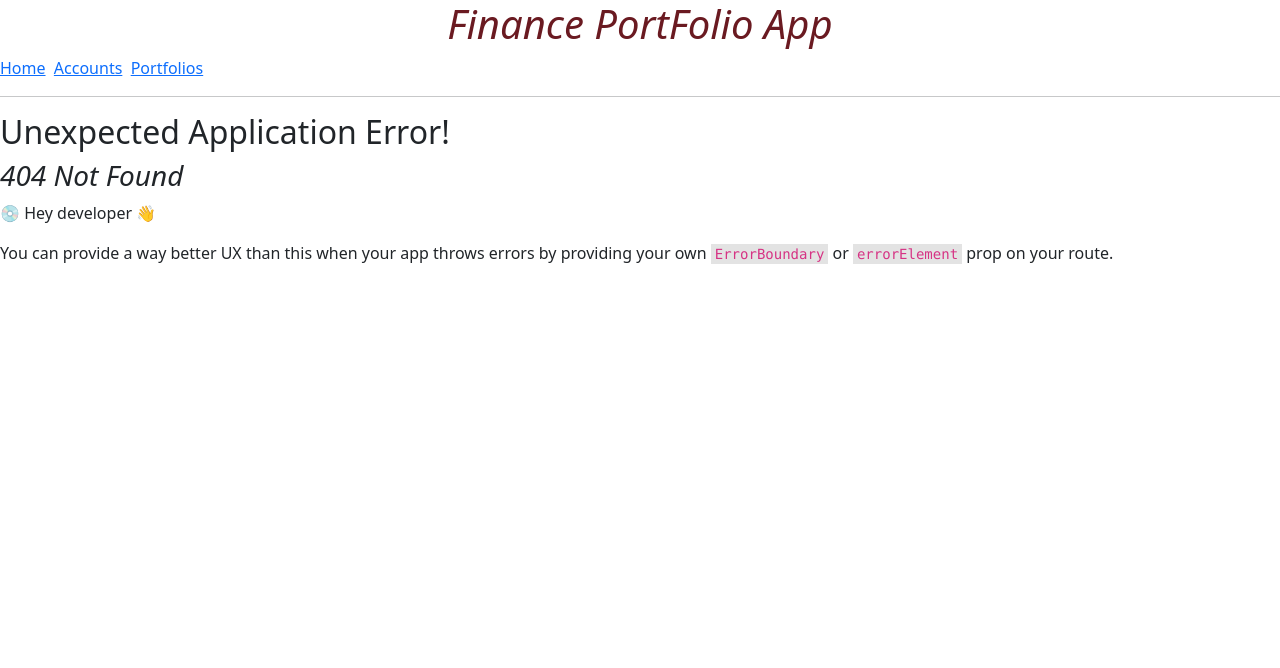
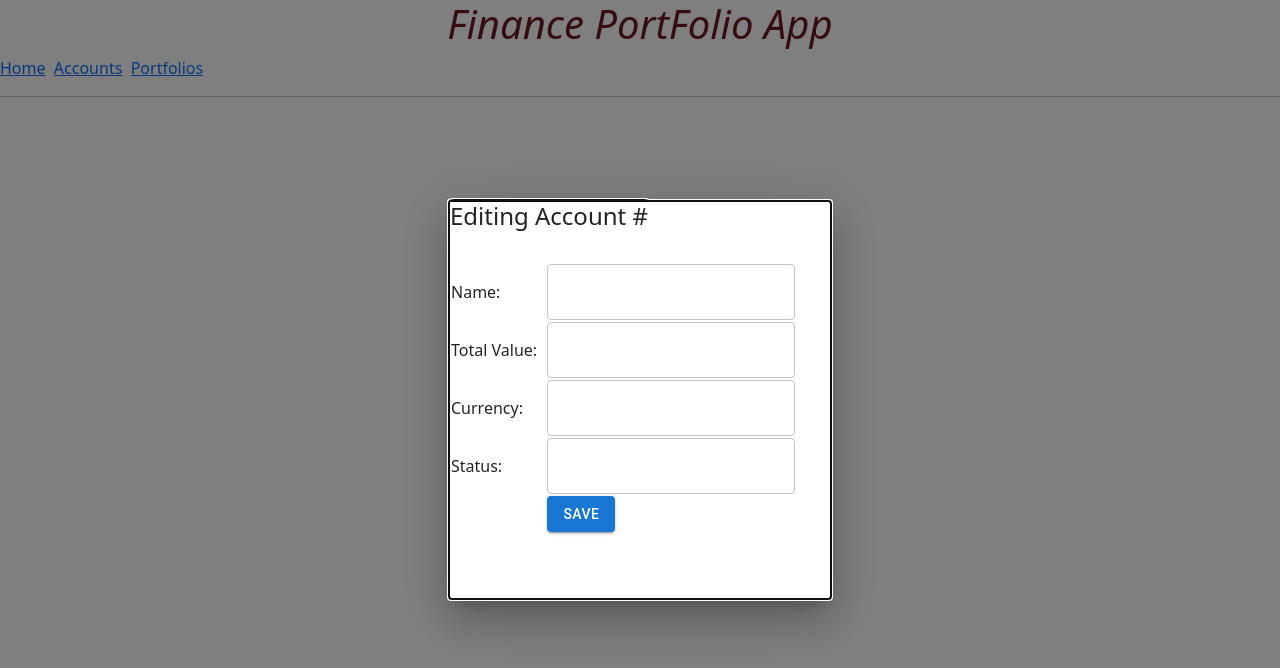
Before and after one commit to spring-lab-01/finance-portfolio, a React (Vite) app in the folder src/main/frontend/: page /accounts/1 in a window 1280 px wide. Before the commit this address had no page. Shown: the top 668 px of the page. Built offline with nearby package versions, Linux system fonts and the light colour scheme; no server answers.

Commit message:
edit dialog saved

```diff
--- a/src/main/frontend/src/components/AccountEdit.tsx
+++ b/src/main/frontend/src/components/AccountEdit.tsx
@@ -1,60 +1,157 @@
-import {useEffect, useState} from "react";
+import {ChangeEvent, FormEvent, useEffect, useState} from "react";
 import {Account} from "./Account.tsx";
+import {Box, Button, Modal, TextField} from "@mui/material";
+import {useParams} from "react-router-dom";
 
 
-export function AccountsList(){
-    const [accounts, setAccounts] = useState<Account[]>([]);
-    //const [totalValue, setTotalValue] =  useState<number>(0.0);
+
+export function AccountEdit() {
+    const { id } = useParams();
+    const [selectedAccount, setSelectedAccount] = useState<Account>(new Account());
 
     useEffect(() => {
-        fetch("/api/accounts", {
+         fetch(`/api/accounts/${id}`, {
             method: 'GET',
             headers: {
                 'Content-Type': 'application/json',
             },
-        }) .then(response => response.json())
-            .then(data => setAccounts(data));
-    }, []);
+        }).then(response => response.json())
+            .then(data => setSelectedAccount(data));
+    },[]);
 
-    // const listaccounts = accounts.map(portfolio =>
-    //     <tr>
-    //         <td>{portfolio.id}</td>
-    //         <td>{portfolio.name}</td>
-    //         {/*<td>{portfolio.tag}</td>*/}
-    //         <td>{portfolio.createdOn}</td>
-    //         <td>{portfolio.status}</td>
-    //         <td>{portfolio.totalValue}</td>
-    //         <td>{portfolio.currency}</td>
-    //         <td>
-    //            <Link to={"/account"} state={portfolio}>Edit</Link>
-    //         </td>
-    //     </tr>
-    // );
+    const handleClose = () => setOpen(false);
+
+    const handleSubmit = (event: FormEvent<HTMLFormElement>) => {
+        event.preventDefault();
+        fetch(`/api/accounts/${id}`, {
+            method: 'PUT',
+            headers: {
+                'Content-Type': 'application/json',
+            },
+            body: JSON.stringify(selectedAccount)
+        }).then(response => response.json())
+            .then(() => setOpen(false));
+    }
+
+    const handleChange = (event: ChangeEvent<HTMLInputElement>) => {
+        setSelectedAccount({...selectedAccount, [event.target.name]: event.target.value});
+    }
+
+    const [open, setOpen] = useState(true);
+
+    const style = {
+        position: 'absolute',
+        top: '50%',
+        left: '50%',
+        transform: 'translate(-50%, -50%)',
+        width: '30%',
+        height: '50%',
+        bgcolor: 'background.paper',
+        border: '2px solid #000',
+        boxShadow: 24
+    };
 
 
     return (
-        <div>
-            <h1>Accounts</h1>
-            <main>
+        <Modal
+            open={open}
+            onClose={handleClose}
+            aria-labelledby="modal-modal-title"
+            aria-describedby="modal-modal-description"
+        >
+            <Box
+                component="form"
+                sx={style}
+                noValidate
+                autoComplete="off"
+                onSubmit={(e) => handleSubmit(e)}
+            >
                 <div>
-                    <label>Name</label>
-                    <label>Value</label>
-                    <label>Currency</label>
-                    <label>Status</label>
+                    <h4>Editing Account #{selectedAccount.id} </h4>
+                    <br/>
+                    <table>
+                        <tbody>
+                        <tr>
+                            <td>
+                                Name:&nbsp;&nbsp;
+                            </td>
+                            <td>
+                                <TextField
+                                    required
+                                    id="outlined-required"
+                                    // label="Required"
+                                    name={"name"}
+                                    defaultValue={selectedAccount.name}
+                                    value={selectedAccount.name}
+                                    onChange={handleChange}
+                                />
+                            </td>
+                        </tr>
+                        <tr>
+                            <td>
+                                Total Value:&nbsp;&nbsp;
+                            </td>
+                            <td>
+                                <TextField
+                                    required
+                                    id="outlined-required"
+                                    // label="Required"
+                                    type="number"
+                                    name={"totalValue"}
+                                    defaultValue={selectedAccount.totalValue}
+                                    value={selectedAccount.totalValue}
+                                    onChange={handleChange}
+                                    slotProps={{
+                                        inputLabel: {
+                                            shrink: true,
+                                        },
+                                    }}
+                                />
+                            </td>
+                        </tr>
+                        <tr>
+                            <td>
+                                Currency:&nbsp;&nbsp;
+                            </td>
+                            <td>
+                                <TextField
+                                    required
+                                    id="outlined-required"
+                                    // label="Required"
+                                    name={"currency"}
+                                    defaultValue={selectedAccount.currency}
+                                    value={selectedAccount.currency}
+                                    onChange={handleChange}
+                                />
+                            </td>
+                        </tr>
+                        <tr>
+                            <td>
+                                Status:&nbsp;&nbsp;
+                            </td>
+                            <td>
+                                <TextField
+                                    required
+                                    id="outlined-required"
+                                    // label="Required"
+                                    name={"status"}
+                                    defaultValue={selectedAccount.status}
+                                    value={selectedAccount.status}
+                                    onChange={handleChange}
+                                />
+                            </td>
+                        </tr>
+                        <tr>
+                            <td></td>
+                            <td><Button type={"submit"} variant="contained"> Save </Button></td>
+                        </tr>
+                        </tbody>
+                    </table>
                 </div>
-                {accounts.map((entry) => {
-                    return (
-                        <div key={entry.id}>
-                            <label> {entry.name} </label>
-                            <label> {entry.totalValue} </label>
-                            <label> {entry.currency} </label>
-                            <label> {entry.status} </label>
-                        </div>
-                    )
-                })}
-            </main>
-        </div>
+
+            </Box>
+        </Modal>
     )
 }
 
-export default AccountsList;
+export default AccountEdit;
--- a/src/main/frontend/src/components/AccountsList.tsx
+++ b/src/main/frontend/src/components/AccountsList.tsx
@@ -1,47 +1,19 @@
-import {ChangeEvent, FormEvent, useEffect, useState} from "react";
+import {useEffect, useState} from "react";
 import {Account} from "./Account.tsx";
-import {Box, Button, Modal, TextField} from "@mui/material";
-
+import Table from '@mui/material/Table';
+import TableBody from '@mui/material/TableBody';
+import TableCell, { tableCellClasses } from '@mui/material/TableCell';
+import TableContainer from '@mui/material/TableContainer';
+import TableHead from '@mui/material/TableHead';
+import TableRow from '@mui/material/TableRow';
+import Paper from '@mui/material/Paper';
+import {Button} from "@mui/material";
+import { styled } from '@mui/material/styles';
+import {Link} from "react-router-dom";
 
 export function AccountsList() {
     const [accounts, setAccounts] = useState<Account[]>([]);
 
-    const [open, setOpen] = useState(false);
-    const [selectedAccount, setSelectedAccount] = useState<Account>(new Account());
-    const handelEdit = async (account: Account) => {
-        setOpen(true);
-        setSelectedAccount(account)
-    }
-    const handleClose = () => setOpen(false);
-
-    const handleSubmit = (event : FormEvent<HTMLFormElement>) => {
-        event.preventDefault();
-         fetch("/api/accounts", {
-            method: 'POST',
-            headers: {
-                'Content-Type': 'application/json',
-            },
-            body: JSON.stringify(selectedAccount)
-        }).then(response => response.json())
-            .then(() => setOpen(false));
-    }
-
-    const handleChange = (event : ChangeEvent<HTMLInputElement>) => {
-        setSelectedAccount({...selectedAccount,[event.target.name] : event.target.value});
-    }
-
-
-    const style = {
-        position: 'absolute',
-        top: '50%',
-        left: '50%',
-        transform: 'translate(-50%, -50%)',
-        width: '30%',
-        height: '50%',
-        bgcolor: 'background.paper',
-        border: '2px solid #000',
-        boxShadow: 24
-    };
 
     useEffect(() => {
         fetch("/api/accounts", {
@@ -53,127 +25,47 @@ export function AccountsList() {
             .then(data => setAccounts(data));
     }, []);
 
+    const StyledTableCell = styled(TableCell)(({ theme }) => ({
+        [`&.${tableCellClasses.head}`]: {
+            backgroundColor: theme.palette.common.black,
+            color: theme.palette.common.white,
+        },
+        [`&.${tableCellClasses.body}`]: {
+            fontSize: 14,
+        },
+    }));
+
     return (
-        <div>
-            <h1>Accounts</h1>
-            <main>
-                <div>
-                    <label>Name</label>
-                    <label>Value</label>
-                    <label>Currency</label>
-                    <label>Status</label>
-                    <label>Action</label>
-                </div>
-                {accounts.map((entry) => {
-                    return (
-                        <div key={entry.id}>
-                            <label> {entry.name} </label>
-                            <label> {entry.totalValue} </label>
-                            <label> {entry.currency} </label>
-                            <label> {entry.status} </label>
-                            <Button onClick={() => handelEdit(entry)} variant="contained">Edit</Button>
-                        </div>
-                    )
-                })}
 
-
-                <Modal
-                    open={open}
-                    onClose={handleClose}
-                    aria-labelledby="modal-modal-title"
-                    aria-describedby="modal-modal-description"
-                >
-                    <Box
-                        component="form"
-                        sx={style}
-                        noValidate
-                        autoComplete="off"
-                        onSubmit={(e) => handleSubmit(e)}
-                    >
-                        <div>
-                                <h4>Editing Account #{selectedAccount.id} </h4>
-                                <br/>
-                                <table>
-                                    <tbody>
-                                    <tr>
-                                        <td>
-                                            Name:&nbsp;&nbsp;
-                                        </td>
-                                        <td>
-                                            <TextField
-                                                required
-                                                id="outlined-required"
-                                                label="Required"
-                                                name={"name"}
-                                                defaultValue={selectedAccount.name}
-                                                onChange={handleChange}
-                                            />
-                                        </td>
-                                    </tr>
-                                    <tr>
-                                        <td>
-                                            Total Value:&nbsp;&nbsp;
-                                        </td>
-                                        <td>
-                                            <TextField
-                                                required
-                                                id="outlined-required"
-                                                label="Required"
-                                                type="number"
-                                                name={"totalValue"}
-                                                defaultValue={selectedAccount.totalValue}
-                                                onChange={handleChange}
-                                                slotProps={{
-                                                    inputLabel: {
-                                                        shrink: true,
-                                                    },
-                                                }}
-                                            />
-                                        </td>
-                                    </tr>
-                                    <tr>
-                                        <td>
-                                            Currency:&nbsp;&nbsp;
-                                        </td>
-                                        <td>
-                                            <TextField
-                                                required
-                                                id="outlined-required"
-                                                label="Required"
-                                                name={"currency"}
-                                                defaultValue={selectedAccount.currency}
-                                                onChange={handleChange}
-                                            />
-                                        </td>
-                                    </tr>
-                                    <tr>
-                                        <td>
-                                            Status:&nbsp;&nbsp;
-                                        </td>
-                                        <td>
-                                            <TextField
-                                                required
-                                                id="outlined-required"
-                                                label="Required"
-                                                name={"status"}
-                                                defaultValue={selectedAccount.status}
-                                                onChange={handleChange}
-                                            />
-                                        </td>
-                                    </tr>
-                                    <tr>
-                                        <td></td>
-                                        <td><Button type={"submit"} variant="contained"> Save </Button></td>
-                                    </tr>
-                                    </tbody>
-                                </table>
-                        </div>
-
-                    </Box>
-                </Modal>
-
-            </main>
-        </div>
+        <TableContainer component={Paper}>
+            <Table sx={{ minWidth: 650 }} aria-label="customized table">
+                <TableHead>
+                    <TableRow>
+                        <StyledTableCell>Name</StyledTableCell>
+                        <StyledTableCell>Total Value</StyledTableCell>
+                        <StyledTableCell>Currency</StyledTableCell>
+                        <StyledTableCell>Status</StyledTableCell>
+                        <StyledTableCell>Action</StyledTableCell>
+                    </TableRow>
+                </TableHead>
+                <TableBody>
+                    {accounts.map((row) => (
+                        <TableRow
+                            key={row.name}
+                            sx={{ '&:last-child td, &:last-child th': { border: 0 } }}
+                        >
+                            <TableCell>{row.name}</TableCell>
+                            <TableCell>{row.totalValue}</TableCell>
+                            <TableCell> {row.currency}</TableCell>
+                            <TableCell>{row.status}</TableCell>
+                            <TableCell>
+                                <Button variant="contained"><Link to={`/accounts/${row.id}`}>Edit</Link></Button>
+                            </TableCell>
+                        </TableRow>
+                    ))}
+                </TableBody>
+            </Table>
+        </TableContainer>
     )
 }
 
--- a/src/main/frontend/src/main.tsx
+++ b/src/main/frontend/src/main.tsx
@@ -8,6 +8,7 @@ import Counter from "./components/Counter.tsx";
 import Header from "./components/Header.tsx";
 import AccountsList from "./components/AccountsList.tsx";
 import PortfolioList from "./components/PortfolioList.tsx";
+import AccountEdit from "./components/AccountEdit.tsx";
 
 const router = createBrowserRouter([
     {
@@ -23,6 +24,10 @@ const router = createBrowserRouter([
         element: <AccountsList/>
     },
     {
+        path: `/accounts/:id`,
+        element: <AccountEdit/>
+    },
+    {
         path: "/portfolios",
         element: <PortfolioList/>
     }
```
Also changed, not shown: 1 other file (tests, documents, lock files or other folders).
